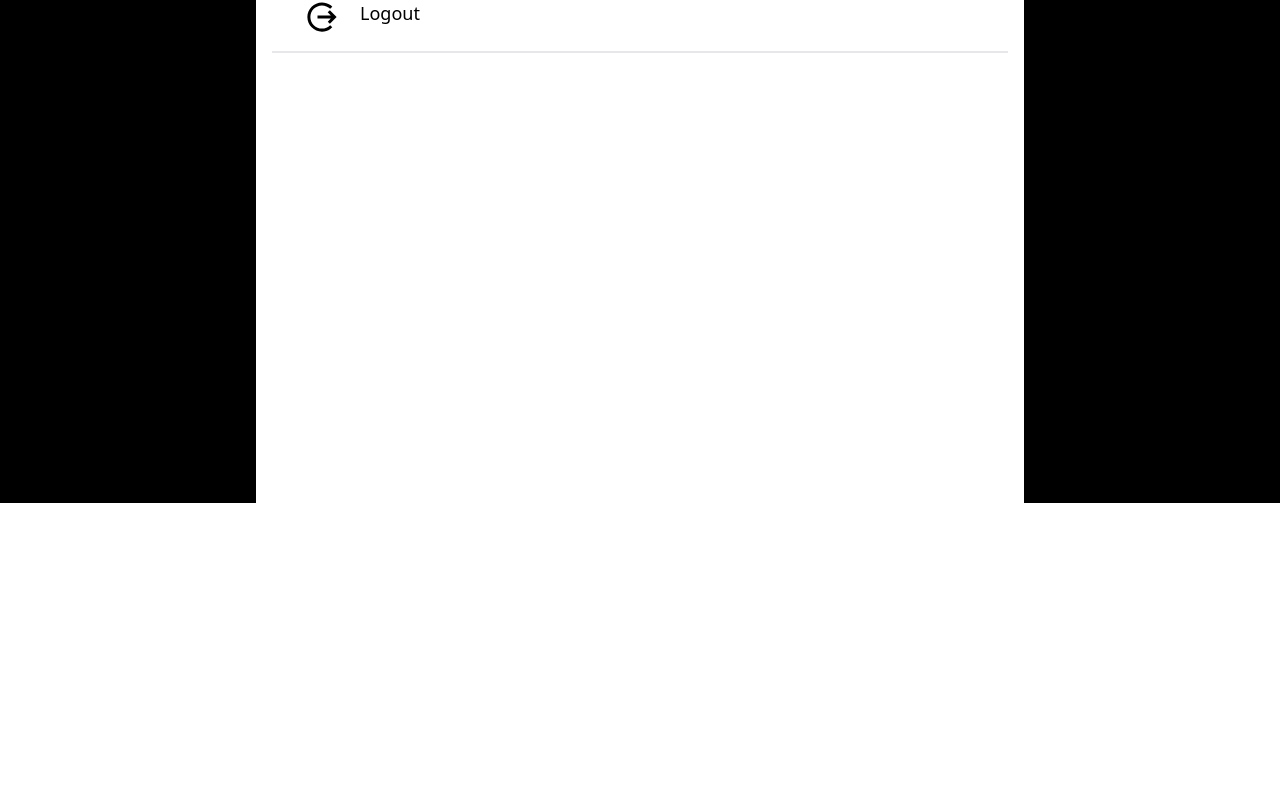
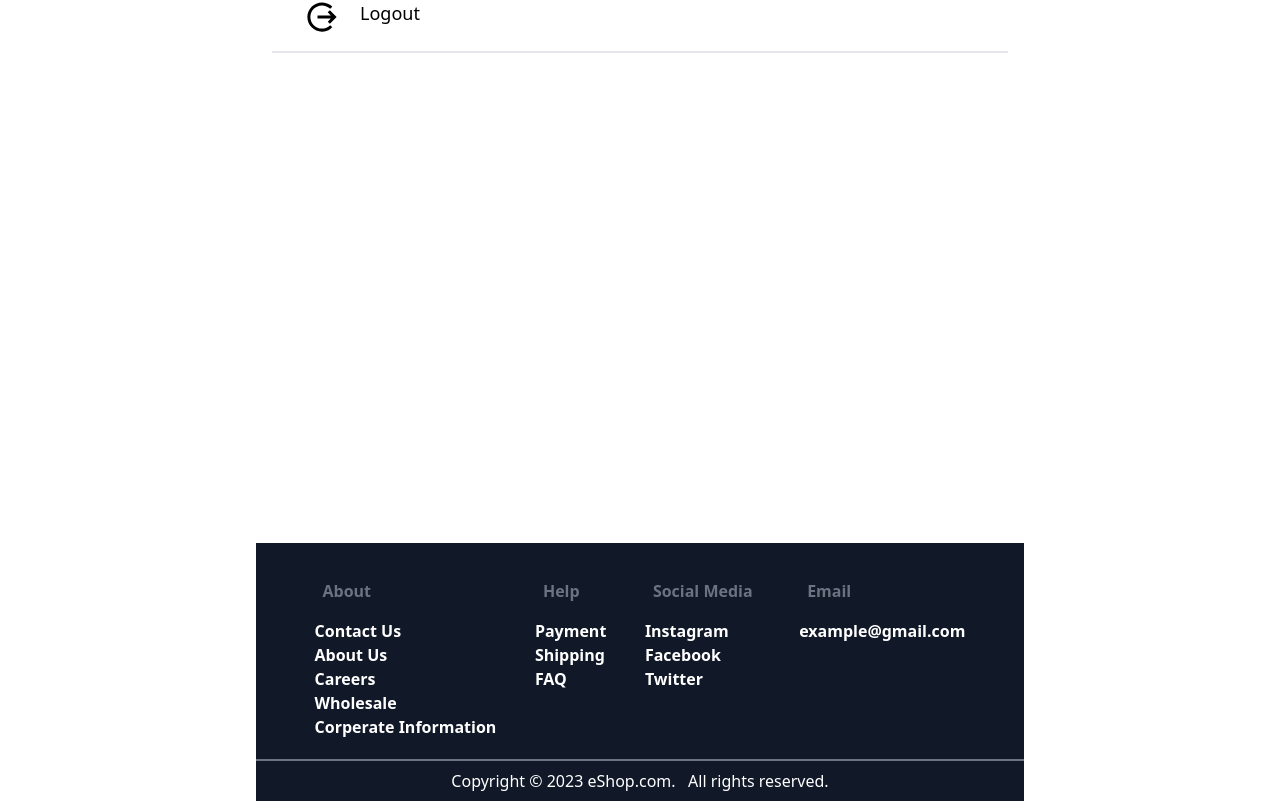
Before and after one commit to akashdabhane/BookCave-frontend, a React (Create React App) app: page /profile in a window 1280 px wide. Shown: the part 627-1428 px from the top of the page. Before the commit the page ends 1130 px from the top, so only its background shows below. Built offline with nearby package versions, Linux system fonts and the light colour scheme.

Commit message:
footer is added to every page and bookInfo page is changed by adding extra fields

```diff
--- a/src/App.js
+++ b/src/App.js
@@ -13,13 +13,14 @@ import { LoginContext } from '../src/contexts/LoginContext'
 import ContactUs from "./pages/ContactUs";
 
 function App() {
+  const [isLogin, setIsLogin] = useState(false);
   const [phoneGlobal, setPhoneGlobal] = useState('');
   const [userIdGlobal, setUserIdGlobal] = useState('');
   const [publisherGlobal, setPublisherGlobal] = useState(false);
 
 
   return (
-    <div className="App bg-black">
+    <div className="App ">
       <BrowserRouter>
         <LoginContext.Provider value={{ setPhoneGlobal, setUserIdGlobal, setPublisherGlobal, publisherGlobal }}>
           <Routes>
--- /dev/null
+++ b/src/components/Footer.jsx
@@ -0,0 +1,39 @@
+import React from 'react'
+
+export default function Footer() {
+    return (
+        <div>
+            <div className="footer bg-gray-900 text-white text-left mt-10">
+                <div className="upperSection p-5 font-semibold text-lg flex flex-col md:text-base md:flex-row md:justify-evenly">
+                    <div className="about flex flex-col">
+                        <div className="p-2 my-2 text-gray-500" href='/'>About</div>
+                        <a className="" href='/'>Contact Us</a>
+                        <a className="" href='/'>About Us</a>
+                        <a className="" href='/'>Careers</a>
+                        <a className="" href='/'>Wholesale</a>
+                        <a className="" href='/'>Corperate Information</a>
+                    </div>
+                    <div className="help flex flex-col">
+                        <div  className="p-2 my-2 text-gray-500">Help</div>
+                        <a  className="" href='/'>Payment</a>
+                        <a  className="" href='/'>Shipping</a>
+                        <a  className="" href='/'>FAQ</a>
+                    </div>
+                    <div className="socialMedia flex flex-col">
+                        <div  className="p-2 my-2 text-gray-500">Social Media</div>
+                        <a  className="" href='https://www.instagram.com/' target='blank'>Instagram</a>
+                        <a  className="" href='https://www.facebook.com/' target='blank'>Facebook</a>
+                        <a  className="" href='https://twitter.com/' target='blank'>Twitter</a>
+                    </div>
+                    <div className="mailUs flex flex-col">
+                        <div className="p-2 my-2 text-gray-500">Email</div>
+                        <a href='mailto:example@gmail.com' className="">example@gmail.com</a>
+                    </div>
+                </div>
+                <div className="lowerSection py-2 text-center text-md border-t-2 border-gray-500">
+                    <div className="">Copyright © 2023 eShop.com. &nbsp; All rights reserved.</div>
+                </div>
+            </div>
+        </div>
+    )
+}
--- a/src/pages/AboutApp.jsx
+++ b/src/pages/AboutApp.jsx
@@ -1,5 +1,6 @@
 import React from 'react'
 import Navbar from '../components/Navbar'
+import Footer from '../components/Footer'
 import logo from '../images/logo.png'
 
 export default function AboutApp() {
@@ -17,6 +18,7 @@ export default function AboutApp() {
 
                 <h3 className='text-lg font-semibold leading-8'>This app will give opportunity to them to make liing for small shop owner <br /> Also will give booknerds the books they want at home</h3>
             </div>
+            <Footer />
         </div>
     )
 }
--- a/src/pages/BookInfo.jsx
+++ b/src/pages/BookInfo.jsx
@@ -1,7 +1,9 @@
 import React, { useState, useEffect } from 'react'
 import Navbar from '../components/Navbar'
+import Footer from '../components/Footer'
 import axios from 'axios'
 import { useParams } from 'react-router-dom'
+import { FaRegStar } from "react-icons/fa";
 
 
 export default function BookInfo() {
@@ -28,17 +30,42 @@ export default function BookInfo() {
 
 
     return (
-        <div className='md:mx-[20%] h-[100vh] bg-white'>
+        <div className='relative md:mx-[20%] h-[100vh] bg-white'>
             <Navbar />
 
             <div className=" text-black space-y-2 w-full py-2 ">
                 <div className=" space-y-6  px-8 py-2 ">
                     <div className="flex space-x-4">
                         <img className='w-48 h-60' src={book.cover} alt="" />
-                        <div className="">
+                        <div className="space-y-2">
                             <h4 className='text-xl'>{book.name}</h4>
                             <span className="athor text-gray-600">{book.author}</span>
-                            <h3 className="price text-xl font-semibold">{book.price} </h3>
+
+                            <div className="flex space-x-4">
+                                <h3 className="price text-xl font-semibold">{book.price} </h3>
+                                <div className="relative ">
+                                    <span className="mrp text-xl font-semibold text-gray-600">{'20000'} </span>
+                                    <div className="relative bottom-3 h-[0.1rem] bg-gray-500"></div>
+                                </div>
+                            </div>
+
+                            <span className="flex space-x-2">
+                                <div className='rating flex space-x-1 items-center bg-green-700 p-2 py-[1px] rounded text-white '>
+                                    <FaRegStar className='' />
+                                    <span>4.4</span>
+                                </div>
+                                <span className="sells">({"111"})</span>
+                            </span>
+
+                            <div className="space-x-2">
+                                <span>20 rating</span>
+                                <span>&</span>
+                                <span>4 Review</span>
+                            </div>
+                        </div>
+                        <div className="buy space-x-4 px-11">
+                            <button className='bg-blue-600 p-3 px-10 text-white '>Buy Book</button>
+                            <button className='bg-blue-600 p-3 px-10 text-white '>Renk Book</button>
                         </div>
                     </div>
                     <div className=''>
@@ -48,10 +75,7 @@ export default function BookInfo() {
                 </div>
             </div>
 
-            <div className="buy sticky bottom-2 right-1/2  flex w-full  space-x-4">
-                <button className='bg-blue-600 p-3 px-10 text-white '>Buy Book</button>
-                <button className='bg-blue-600 p-3 px-10 text-white '>Renk Book</button>
-            </div>
+            <Footer />
         </div>
     )
 }
--- a/src/pages/ContactUs.jsx
+++ b/src/pages/ContactUs.jsx
@@ -1,5 +1,7 @@
 import React from 'react'
 import Navbar from '../components/Navbar'
+import Footer from '../components/Footer'
+
 
 export default function ContactUs() {
     return (
@@ -39,6 +41,8 @@ export default function ContactUs() {
 
                 <img className='w-[30rem] align-middle' src="https://westward360.com/wp-content/uploads/2021/01/Hero-Contact-Image.svg" alt="contact us" />
             </div>
+
+            <Footer />
         </div>
     )
 }
--- a/src/pages/Home.jsx
+++ b/src/pages/Home.jsx
@@ -6,6 +6,7 @@ import axios from 'axios'
 import "slick-carousel/slick/slick.css";
 import "slick-carousel/slick/slick-theme.css";
 import Slider from "react-slick";
+import Footer from '../components/Footer';
 
 
 export default function Home() {
@@ -62,6 +63,7 @@ export default function Home() {
 
             <BooksList books={books} />
 
+            <Footer />
         </div>
     )
 }
--- a/src/pages/MyProfile.jsx
+++ b/src/pages/MyProfile.jsx
@@ -1,6 +1,7 @@
 import React, { useState } from 'react'
 import { FaEyeSlash, FaEye } from "react-icons/fa";
 import Navbar from '../components/Navbar';
+import Footer from '../components/Footer';
 
 export default function MyProfile() {
     const [showPassword, setShowPassword] = useState(false);
@@ -138,6 +139,8 @@ export default function MyProfile() {
                 }
                 <button className='bg-blue-800 w-full text-white px-4 p-3 rounded text-center'>Save</button>
             </div> */}
+
+            <Footer />
         </div>
     )
 }
--- a/src/pages/OrderHistory.jsx
+++ b/src/pages/OrderHistory.jsx
@@ -1,5 +1,6 @@
 import React from 'react'
 import Navbar from '../components/Navbar'
+import Footer from '../components/Footer'
 
 
 export default function OrderHistory() {
@@ -73,6 +74,8 @@ export default function OrderHistory() {
                         }
                     </div>
             }
+
+            <Footer />
         </div>
     )
 }
--- a/src/pages/Profile.jsx
+++ b/src/pages/Profile.jsx
@@ -8,6 +8,7 @@ import Navbar from '../components/Navbar';
 import { useNavigate } from 'react-router-dom';
 import { LoginContext } from '../contexts/LoginContext';
 import { CiSquarePlus } from "react-icons/ci";
+import Footer from '../components/Footer';
 
 
 
@@ -85,6 +86,8 @@ export default function Profile() {
                     ))
                 }
             </div>
+
+            <Footer />
         </div>
     )
 }
--- a/src/pages/SearchBook.jsx
+++ b/src/pages/SearchBook.jsx
@@ -3,6 +3,7 @@ import { FaMagnifyingGlass } from "react-icons/fa6";
 import Navbar from '../components/Navbar';
 import BooksList from '../components/BooksList';
 import axios from 'axios';
+import Footer from '../components/Footer';
 
 export default function SearchBook() {
     const [books, setBooks] = useState([]);
@@ -69,6 +70,8 @@ export default function SearchBook() {
             </main>
 
             <BooksList books={books} />
+
+            <Footer />
         </div>
     )
 }
```
